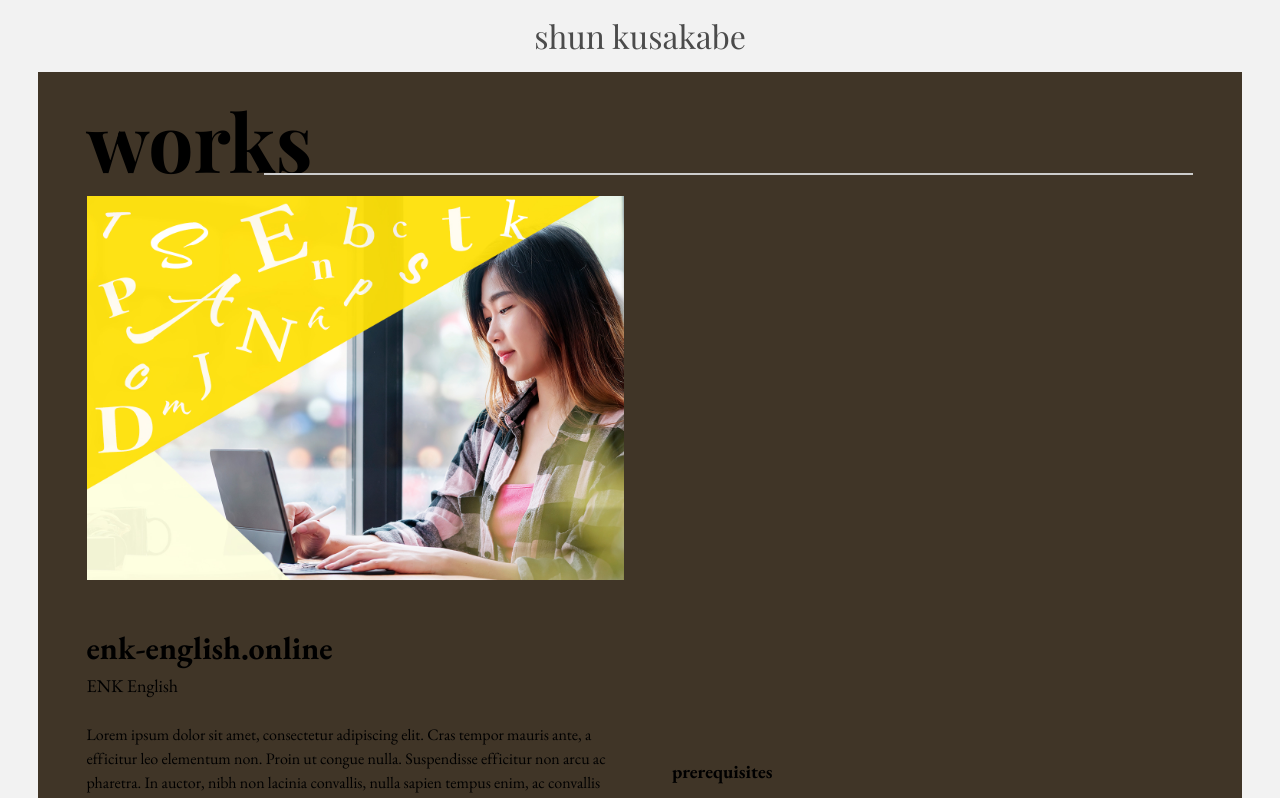
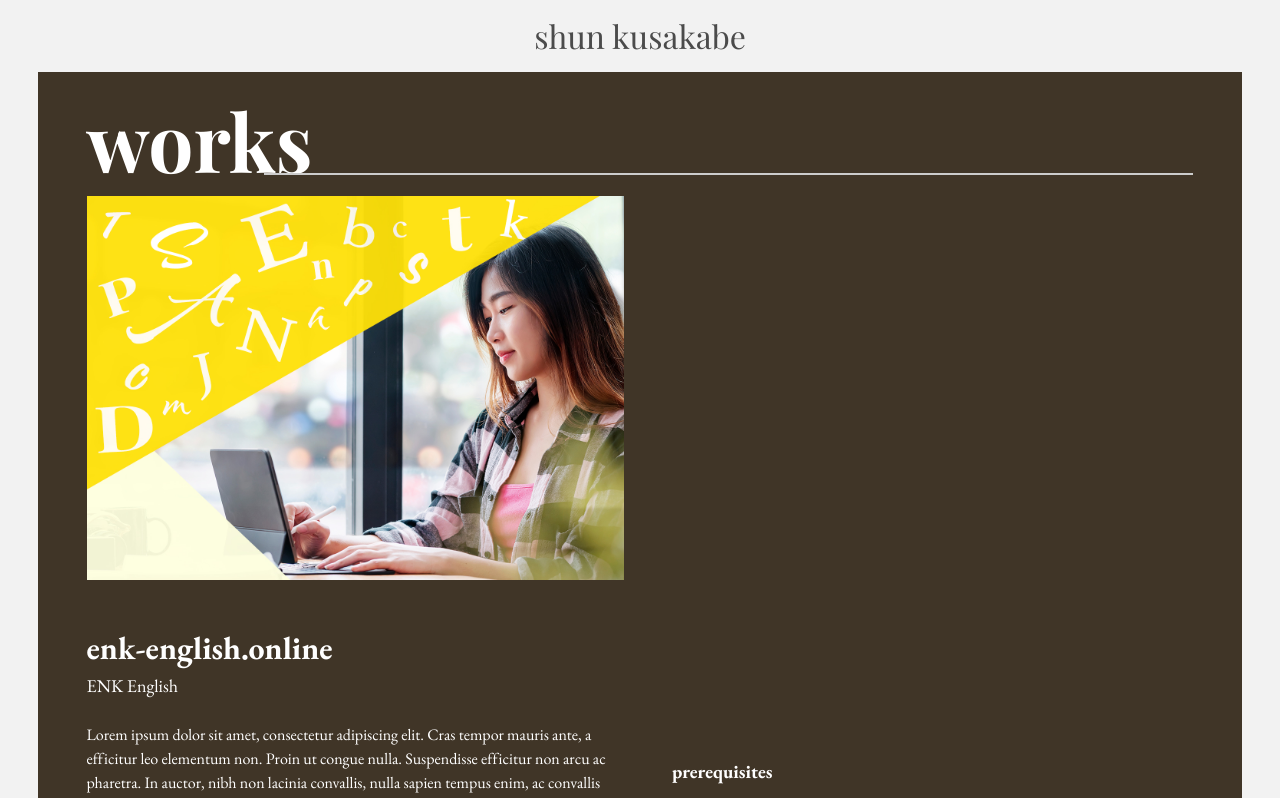
Before and after one commit to shunssv/kusakabe-site, a Next.js app: page /works/enk-english in a window 1280 px wide. Shown: the top 798 px of the page. Built offline with nearby package versions, Linux system fonts and the light colour scheme; a web font is replaced by a local one.

Commit message:
:recycle: refactor styles for pages - SHU-113

```diff
--- a/src/components/Buttons/Button.module.scss
+++ b/src/components/Buttons/Button.module.scss
@@ -1,8 +1,8 @@
 .btn {
-  background-color: #bfb38e;
+  background-color: var(--background-color-gold);
   display: block;
+  margin: 1em auto 0;
   max-width: 200px;
-  margin: 1em auto 0;
   padding: 0.5em 0;
   position: relative;
   text-align: center;
--- a/src/components/Layouts/Footer/Footer.module.scss
+++ b/src/components/Layouts/Footer/Footer.module.scss
@@ -1,8 +1,9 @@
 .footer {
-  background-color: #fff;
-  color: #4b4b4b;
+  background-color: var(--background-color-white);
+  color: var(--font-color-black);
   text-align: center;
   padding-top: 5em;
+
   .copyright {
     display: inline-block;
     font-size: 0.5rem;
--- a/src/components/Layouts/Header/Header.module.scss
+++ b/src/components/Layouts/Header/Header.module.scss
@@ -1,7 +1,7 @@
 @use '@/styles/media-query' as m;
 
 .header {
-  background-color: #f2f2f2;
+  background-color: var(--background-color-offwhite);
   padding: 0.5em 0;
 
   @include m.mq(tabAndPc) {
@@ -9,7 +9,7 @@
   }
 
   .name {
-    color: #4B4B4B;
+    color: var(--font-color-black);
     font-weight: normal;
     text-align: center;
 
--- a/src/components/Layouts/HomeHeader/HomeHeader.module.scss
+++ b/src/components/Layouts/HomeHeader/HomeHeader.module.scss
@@ -12,7 +12,7 @@
   }
 
   .name {
-    color: #4B4B4B;
+    color: var(--font-color-black);
     font-weight: normal;
     text-align: center;
 
--- a/src/components/Layouts/Loader/Loader.module.scss
+++ b/src/components/Layouts/Loader/Loader.module.scss
@@ -1,13 +1,13 @@
 .loaderWrapper {
-  background-color: #403527;
+  background-color: var(--font-color-brown);
   display: block;
   height: 100vh;
   left: 0;
+  pointer-events: none;
   position: fixed;
   top: 0;
   width: 100%;
   z-index: 999;
-  pointer-events: none;
 }
 
 .loaderContainer {
@@ -16,34 +16,34 @@
 }
 
 .loader {
-  width: 48px;
+  background: var(--background-color-white);
+  border-radius: 15% 15% 35% 35%;
+  display: inline-block;
   height: 40px;
   margin-top: 30px;
-  display: inline-block;
   position: relative;
-  background: #FFF;
-  border-radius: 15% 15% 35% 35%;
+  width: 48px;
+
   &::after {
+    border: 4px solid var(--line-color-white);
+    border-radius: 0 4px 4px 0;
     content: '';
-    box-sizing: border-box;
+    height: 20px;
+    left: 45px;
     position: absolute;
-    left: 45px;
     top: 8px;
-    border: 4px solid #FFF;
     width: 16px;
-    height: 20px;
-    border-radius: 0 4px 4px 0;
   }
+
   &::before {
+    animation: animloader 1s ease infinite;
+    color: var(--font-color-white);
     content: '';
+    height: 10px;
+    left: 11px;
     position: absolute;
+    top: -15px;
     width: 1px;
-    height: 10px;
-    color: #FFF;
-    top: -15px;
-    left: 11px;
-    box-sizing: border-box;
-    animation: animloader 1s ease infinite;
   }
 }
 
--- a/src/components/Layouts/PrimaryLayout.module.scss
+++ b/src/components/Layouts/PrimaryLayout.module.scss
@@ -1,7 +1,7 @@
 @use '@/styles/media-query' as m;
 
 .wrapper {
-  background-color: #f2f2f2;
+  background-color: var(--background-color-offwhite);
   padding: 0 3% 30%;
 
   @include m.mq(tab) {
--- a/src/styles/Custom404.module.scss
+++ b/src/styles/Custom404.module.scss
@@ -1,9 +1,9 @@
 @use 'media-query' as m;
 
 .container {
-  background-color: #403527;
+  background-color: var(--background-color-brown);
+  padding: 25% 4%;
   position: relative;
-  padding: 25% 4%;
 
   @include m.mq(tab) {
     padding: 20% 4%;
@@ -18,7 +18,7 @@
 }
 
 .title {
-  color: #403527;
+  color: var(--font-color-brown);
   left: 50%;
   transform: translateX(-50%);
   position: absolute;
--- a/src/styles/Home.module.scss
+++ b/src/styles/Home.module.scss
@@ -1,8 +1,8 @@
 @use 'media-query' as m;
 
 .container {
-  background-color: #fff;
-  color: #4B4B4B;
+  background-color: var(--background-color-white);
+  color: var(--font-color-black);
 }
 
 .mvContainer {
@@ -17,7 +17,7 @@
   }
 
   .mvInner {
-    background-color: #fff;
+    background-color: var(--background-color-white);
     padding: 35% 2% 5%;
 
     @include m.mq(tab) {
@@ -96,7 +96,7 @@
   }
 
   .worksImageWrapper {
-    outline: 1px solid #bfb38e;
+    outline: 1px solid var(--line-color-gold);
     outline-offset: -10px;
 
     @include m.mq(tabAndPc) {
@@ -112,8 +112,8 @@
   }
 
   .worksInfo {
-    background-color: #403527;
-    color: #fff;
+    background-color: var(--background-color-brown);
+    color: var(--font-color-white);
     padding: 1em 1.5em 4em;
     position: relative;
     z-index: 1;
@@ -132,8 +132,8 @@
       z-index: 0;
 
       a:hover {
-        background-color: #bfb38e;
-        border: solid 1px #bfb38e;
+        background-color: var(--background-color-gold);
+        border: solid 1px var(--line-color-gold);
       }
     }
 
@@ -173,7 +173,7 @@
     }
 
     .button {
-      border: solid 1px #fff;
+      border: solid 1px var(--line-color-white);
       border-radius: 25px;
       bottom: 9%;
       padding: 0.5em 1em;
@@ -212,7 +212,7 @@
   }
 
   .aboutInner {
-    background-color: #fff;
+    background-color: var(--background-color-white);
     padding: 0% 7% 20%;
     margin: 100px auto 0;
     position: relative;
@@ -234,7 +234,7 @@
       display: block;
       width: 100%;
       height: 150px;
-      background-color: #fff;
+      background-color: var(--background-color-white);
       position: absolute;
       top: -75px;
       left: 0;
--- a/src/styles/Maintenance.module.scss
+++ b/src/styles/Maintenance.module.scss
@@ -1,5 +1,5 @@
 .container {
-  background-color: #403527;
+  background-color: var(--background-color-brown);
 }
 
 .mainteinanceContainer {
--- a/src/styles/Works.module.scss
+++ b/src/styles/Works.module.scss
@@ -1,7 +1,7 @@
 @use 'media-query' as m;
 
 .container {
-  background-color: #403527;
+  background-color: var(--background-color-brown);
 
   @include m.mq(sp) {
     padding: 5% 4% 25%;
@@ -27,7 +27,7 @@
   }
 
   &::after {
-    border: solid 0.5px #ccc;
+    border: solid 0.5px var(--line-color-grey);
     content: '';
     display: inline-block;
     position: absolute;
@@ -109,8 +109,8 @@
 }
 
 .comment {
-  background-color: #f2f2f2;
-  color: #4b4b4b;
+  background-color: var(--background-color-offwhite);
+  color: var(--font-color-black);
   margin-top: 1.5em;
   padding: 1.5em;
 
@@ -134,15 +134,15 @@
     padding-top: 1.5em;
 
     .category {
-      border-bottom: solid 0.5px #ccc;
+      border-bottom: solid 0.5px var(--line-color-grey);
       display: flex;
       justify-content: space-between;
     }
 
     .badge {
-      border: solid 0.5px #ccc;
+      border: solid 0.5px var(--line-color-grey);
       border-radius: 22px;
-      color: #ccc;
+      color: var(--font-color-grey);
       display: inline-block;
       font-size: 0.875rem;
       margin-top: 0.5em;
--- a/src/styles/globals.scss
+++ b/src/styles/globals.scss
@@ -1,34 +1,23 @@
+@use 'media-query' as m;
+
 :root {
+  --background-color-brown: #403527;
+  --background-color-gold: #bfb38e;
+  --background-color-offwhite: #f2f2f2;
+  --background-color-white: #fff;
+
+  --border-radius: 12px;
+
+  --font-color-black: #4b4b4b;
+  --font-color-brown: #403527;
+  --font-color-grey: #ccc;
+  --font-color-white: #fff;
+
+  --line-color-gold: #bfb38e;
+  --line-color-grey: #ccc;
+  --line-color-white: #fff;
+
   --max-width: 1100px;
-  --border-radius: 12px;
-  --foreground-rgb: 0, 0, 0;
-  --background-start-rgb: 214, 219, 220;
-  --background-end-rgb: 255, 255, 255;
-}
-
-@media (prefers-color-scheme: dark) {
-  :root {
-    --foreground-rgb: 255, 255, 255;
-    --background-start-rgb: 0, 0, 0;
-    --background-end-rgb: 0, 0, 0;
-  }
-}
-
-html,
-body {
-  max-width: 100vw;
-  overflow-x: hidden;
-}
-
-body {
-  color: rgb(var(--foreground-rgb));
-  background: linear-gradient(
-      to bottom,
-      transparent,
-      rgb(var(--background-end-rgb))
-    )
-    rgb(var(--background-start-rgb));
-  position: relative;
 }
 
 a {
@@ -36,14 +25,10 @@ a {
   text-decoration: none;
 }
 
-@media (prefers-color-scheme: dark) {
-  html {
-    color-scheme: dark;
-  }
-}
+body {
+  color: var(--font-color-white);
 
-@media (max-width: 520px) {
-  body {
+  @include m.mq(sp) {
     font-size: 0.875rem;
   }
 }
```
